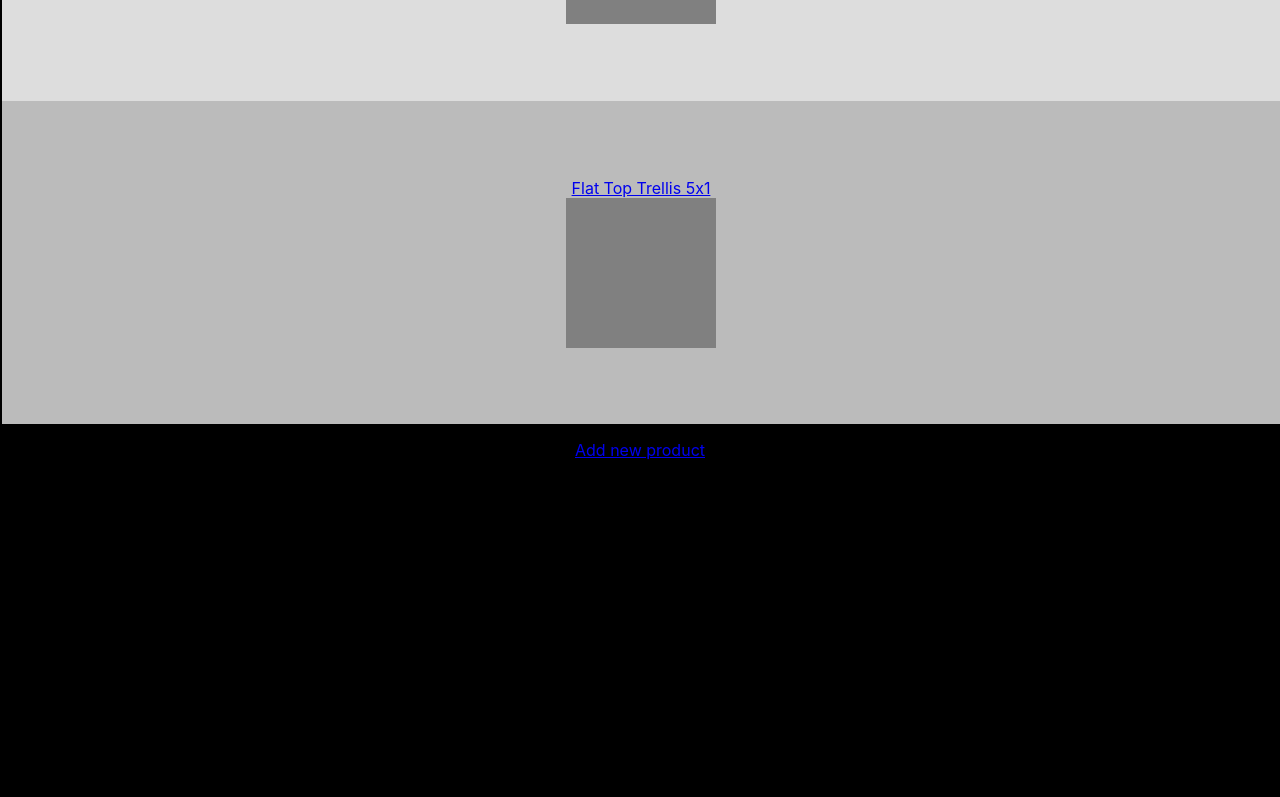
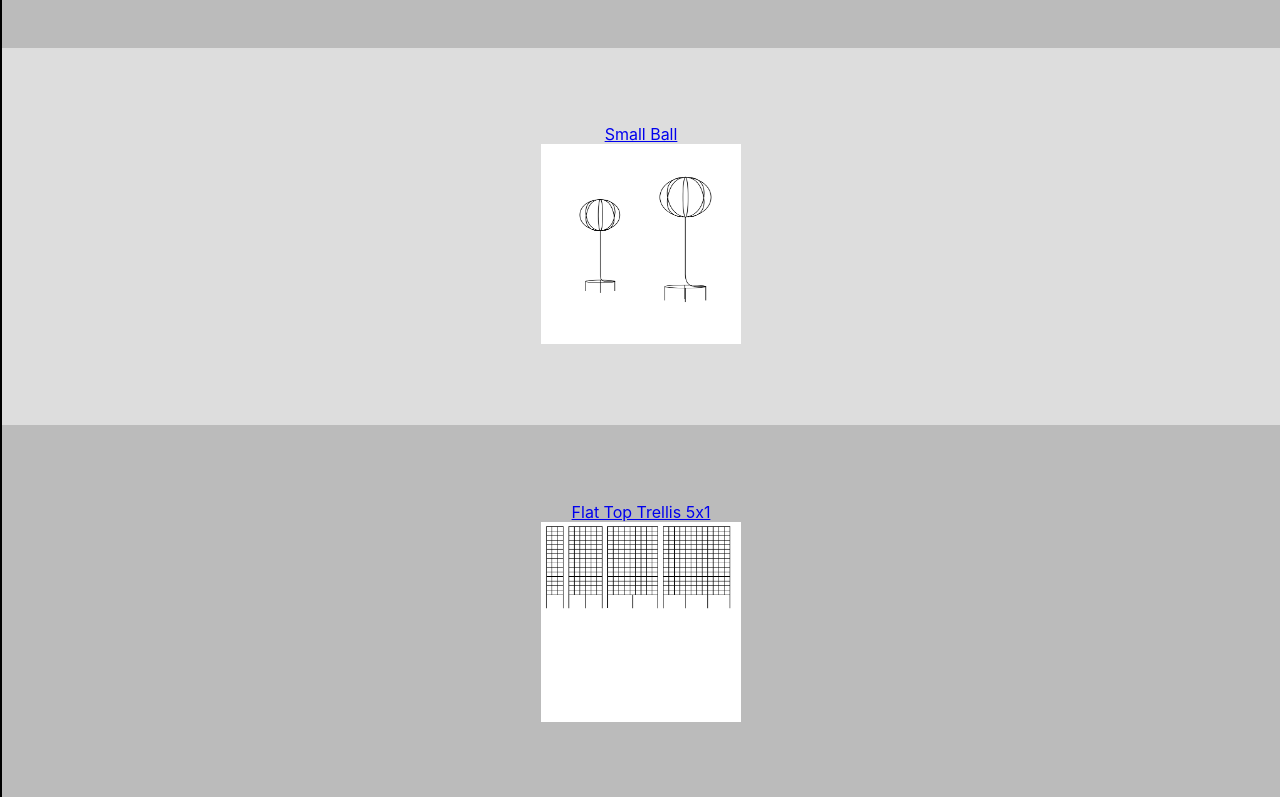
Before and after one commit to capnnemo2/at-product-guide, a React (Create React App) app: page /home in a window 1280 px wide. Shown: the part 2000-2797 px from the top of the page. Before the commit the page ends 2460 px from the top, so only its background shows below. Built offline with nearby package versions, Linux system fonts and the light colour scheme.

Commit message:
Adds additional product pics

```diff
--- a/src/Home/Home.css
+++ b/src/Home/Home.css
@@ -4,13 +4,6 @@
 
 .filter-label {
   color: white;
-}
-
-.dummyImage {
-  height: 150px;
-  width: 150px;
-  background-color: grey;
-  margin: 0 auto;
 }
 
 /* not sure why this is necessary, but it is */
--- a/src/Home/Home.js
+++ b/src/Home/Home.js
@@ -71,7 +71,13 @@ export default class Home extends React.Component {
               <Link to={`productDetails/${p.id}`} className="Home__link">
                 {p.productName}
               </Link>
-              <div className="dummyImage"></div>
+              <br />
+              <img
+                src={p.image.src}
+                alt={p.image.alt}
+                height="200"
+                width="200"
+              />
             </li>
           ))}
         </ul>
--- a/src/ProductDetails/ProductDetails.js
+++ b/src/ProductDetails/ProductDetails.js
@@ -33,12 +33,17 @@ export default class ProductDetails extends React.Component {
         <section>
           <h3 className="uppercase">Materials</h3>
           <div className="materials">
+            {product.mesh !== "" ? (
               <fieldset>
                 <legend>
                   <span className="bold">Mesh</span>
                 </legend>
                 {product.mesh}
               </fieldset>
+            ) : (
+              ""
+            )}
+            {/* proof of concept with the mesh: if it's empty, don't display it. circle back to this for the other fields */}
             <fieldset className="hard-steel">
               <legend>
                 <span className="bold">Hard steel</span>
--- a/src/dummyStore.js
+++ b/src/dummyStore.js
@@ -162,10 +162,10 @@ const dummyStore = [
     productName: "Small Ball",
     productType: "topiary",
     image: {
-      src: "/pics/shark.jpg",
+      src: "/pics/SB-LB.jpg",
       alt: "small ball"
     },
-    mesh: [],
+    mesh: "",
     hardSteel: {
       threeEighths: [],
       oneQuarter: [
@@ -216,7 +216,7 @@ const dummyStore = [
     productName: "Flat Top Trellis 5x1",
     productType: "trellis",
     image: {
-      src: "/pics/shark.jpg",
+      src: "/pics/FT51-54.jpg",
       alt: "ft51"
     },
     mesh: [`5't x 1'w`],
```
Also changed, not shown: public/pics/FT51-54.jpg (added), public/pics/SB-LB.jpg (added). Lines whose indentation alone changed are shown as unchanged.
